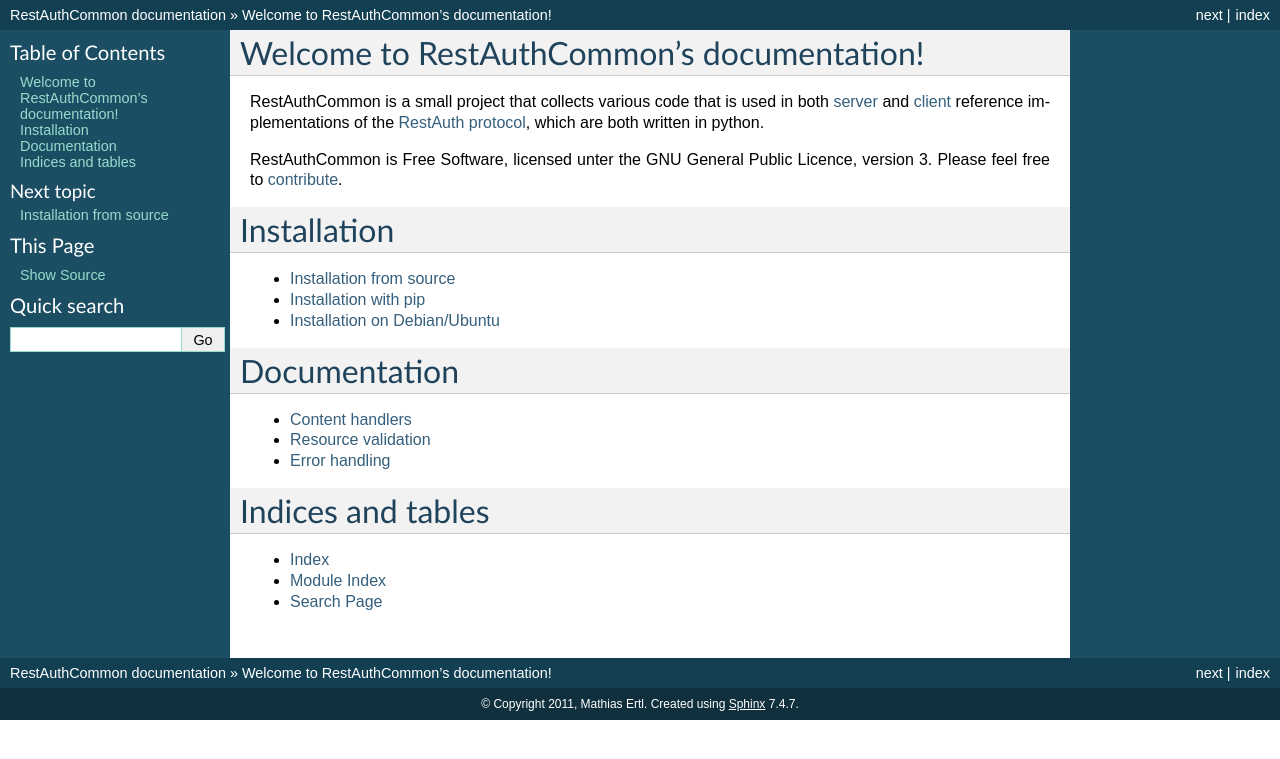
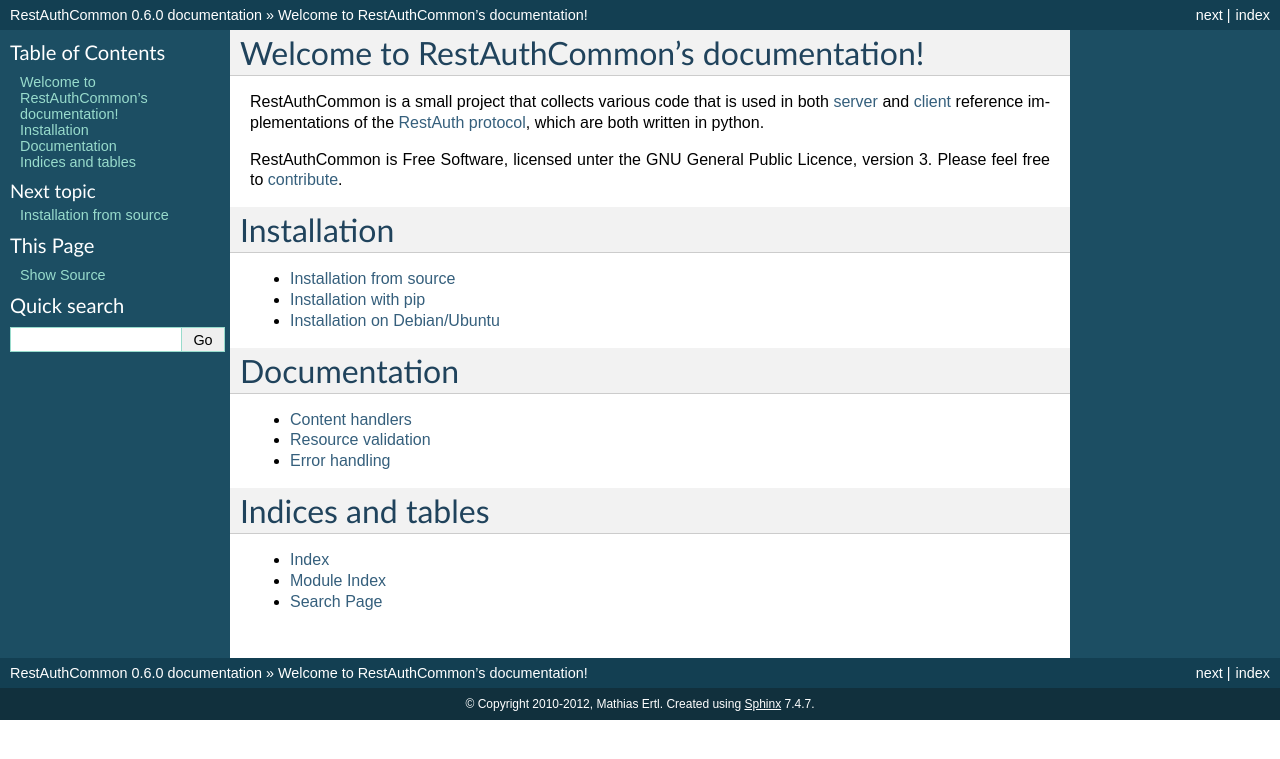
Before and after one commit to RestAuth/RestAuthCommon, a Sphinx documentation site: the page built from doc/index.rst, in a window 1280 px wide. Shown: the top 759 px of the page. Built offline with Sphinx 7.4.7, drawn with Linux system fonts in a browser that asks for light colours; formulas are drawn with MathJax 3.

Commit message:
update copyright notice

```diff
--- a/doc/conf.py
+++ b/doc/conf.py
@@ -42,16 +42,16 @@
 
 # General information about the project.
 project = u'RestAuthCommon'
-copyright = u'2011, Mathias Ertl'
+copyright = u'2010-2012, Mathias Ertl'
 
 # The version info for the project you're documenting, acts as replacement for
 # |version| and |release|, also used in various other places throughout the
 # built documents.
 #
 # The short X.Y version.
-version = ''
+version = '0.6.0'
 # The full version, including alpha/beta/rc tags.
-release = ''
+release = '0.6.0'
 
 # The language for content autogenerated by Sphinx. Refer to documentation
 # for a list of supported languages.
```
